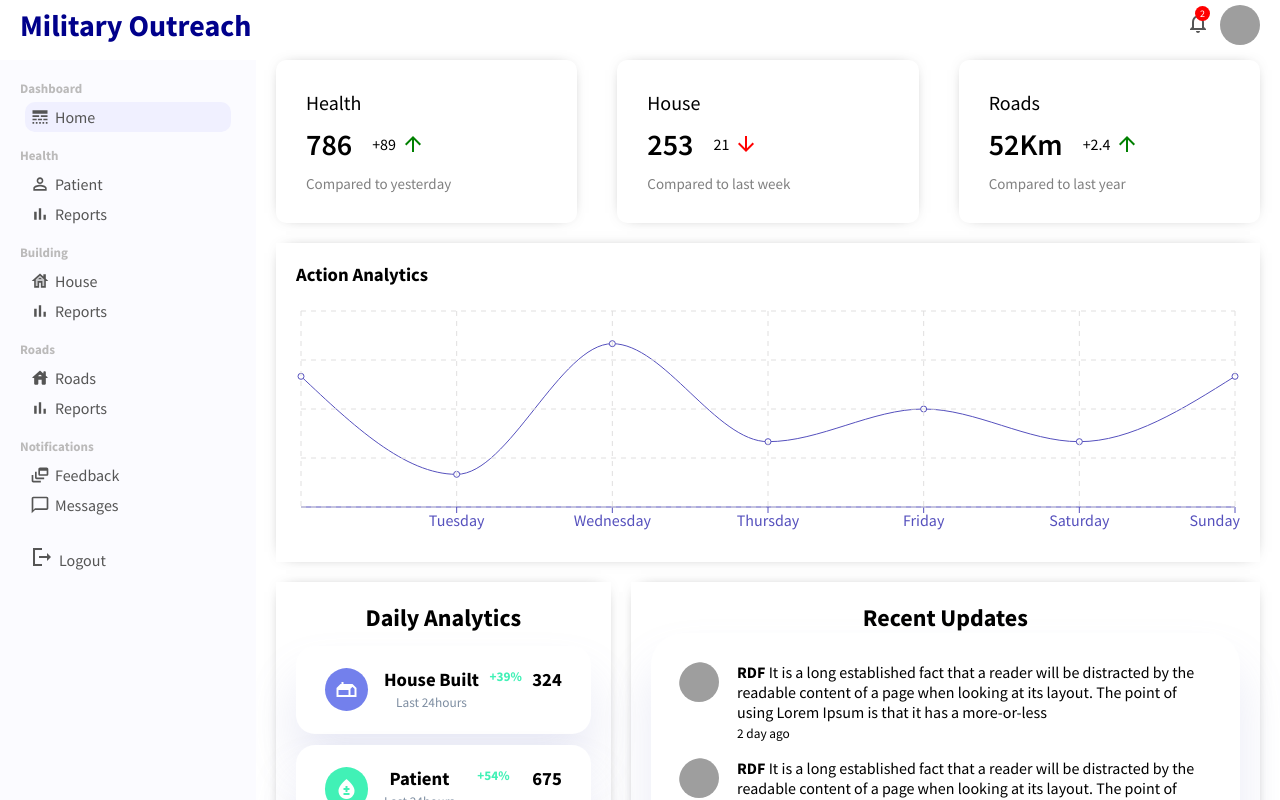
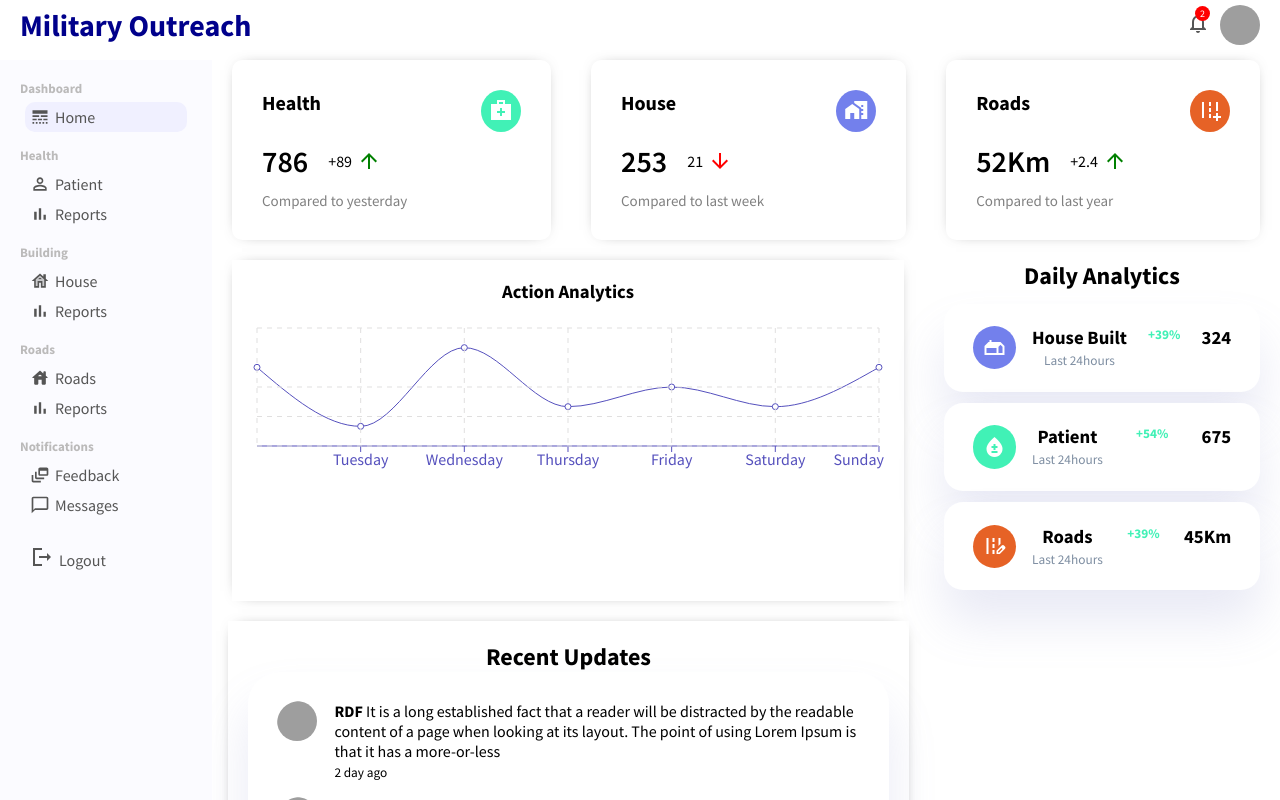
Before and after one commit to kdany25/react_js_military_program, a React (Create React App) app: page / in a window 1280 px wide. Shown: the top 800 px of the page. Built offline with nearby package versions, Linux system fonts and the light colour scheme; grey boxes are pictures that could not be loaded.

Commit message:
rf:(dash)

```diff
--- a/src/Pages/Home/Home.jsx
+++ b/src/Pages/Home/Home.jsx
@@ -9,11 +9,13 @@ export default function Home() {
   return (
     <div className="home">
       <FeaturedInfo />
+      <div className="homec">
       <Chart data={userData} title="Action Analytics" grid dataKey="Active User"/>
-      <div className="homeWidgets">
-        <Daily/>
+      <Daily/>
+      </div>
+
         <Recent/>
-      </div>
+
     </div>
   );
 }
--- a/src/Pages/Home/home.css
+++ b/src/Pages/Home/home.css
@@ -3,7 +3,7 @@
     flex: 4;
 }
 
-.homeWidgets{
+.homec{
     display: flex;
     margin: 20px;
 }
--- a/src/components/Insights/Insights.jsx
+++ b/src/components/Insights/Insights.jsx
@@ -5,7 +5,12 @@ export default function Insights() {
   return (
     <div className="featured">
       <div className="featuredItem">
+        <div className="fit">
         <span className="featuredTitle">Health</span>
+        <div className="sp">
+        <span class="material-icons-sharp">medical_services</span>
+        </div>
+        </div>
         <div className="featuredMoneyContainer">
           <span className="featuredMoney">786</span>
           <span className="featuredMoneyRate">
@@ -15,7 +20,12 @@ export default function Insights() {
         <span className="featuredSub">Compared to yesterday</span>
       </div>
       <div className="featuredItem">
+      <div className="fit">
         <span className="featuredTitle">House</span>
+        <div className=" house">
+        <span class="material-icons-sharp">home_work</span>
+        </div>
+        </div>
         <div className="featuredMoneyContainer">
           <span className="featuredMoney">253</span>
           <span className="featuredMoneyRate">
@@ -25,7 +35,11 @@ export default function Insights() {
         <span className="featuredSub">Compared to last week</span>
       </div>
       <div className="featuredItem">
+      <div className="fit">
         <span className="featuredTitle">Roads</span>
+        <div className=" road">
+        <span class="material-icons-sharp">add_road</span>
+        </div></div>
         <div className="featuredMoneyContainer">
           <span className="featuredMoney">52Km</span>
           <span className="featuredMoneyRate">
--- a/src/components/Insights/insights.css
+++ b/src/components/Insights/insights.css
@@ -16,6 +16,7 @@
 
   .featuredTitle{
       font-size: 20px;
+      font-weight: 700;
   }
 
   .featuredMoneyContainer{
@@ -41,6 +42,35 @@
       color: green;
   }
 
+  .fit{
+      display: flex;
+  }
+  .sp{
+    background: var(--color-success);
+    color: var(--color-white);
+    font-size: 0.5rem;
+    padding: 0.5rem;
+    margin-left: 10rem;
+    border-radius: 50%;
+  }
+
+   .house {
+    background: var(--color-primary);
+    color: var(--color-white);
+    font-size: 0.5rem;
+    padding: 0.5rem;
+    margin-left: 10rem;
+    border-radius: 50%;
+  }
+
+   .road {
+    background: var(--color-orange);
+    color: var(--color-white);
+    font-size: 0.5rem;
+    padding: 0.5rem;
+    margin-left: 10rem;
+    border-radius: 50%;
+  }
   .featuredIcon.negative{
       color: red;
   }
--- a/src/components/Recent/recent.css
+++ b/src/components/Recent/recent.css
@@ -36,6 +36,8 @@
     -webkit-box-shadow: 0px 0px 15px -10px rgba(0, 0, 0, 0.75);
     box-shadow: 0px 0px 15px -10px rgba(0, 0, 0, 0.75);
     padding: 20px;
+    width: 60%;
+    margin-left: 1rem ;
 }
 .profile-photo {
     width: 2.8rem;
--- a/src/components/chart/chart.css
+++ b/src/components/chart/chart.css
@@ -1,10 +1,13 @@
 .chart {
-    margin: 20px;
+    flex: 2;
+    margin-right: 2rem;
     padding: 20px;
     -webkit-box-shadow: 0px 0px 15px -10px rgba(0, 0, 0, 0.75);
     box-shadow: 0px 0px 15px -10px rgba(0, 0, 0, 0.75);
+    width: 60%;
   }
 
   .chartTitle {
     margin-bottom: 20px;
+    text-align: center;
   }
--- a/src/components/daily/daily.css
+++ b/src/components/daily/daily.css
@@ -33,10 +33,11 @@
 
 .lefts {
   flex: 1;
-  -webkit-box-shadow: 0px 0px 15px -10px rgba(0, 0, 0, 0.75);
-  box-shadow: 0px 0px 15px -10px rgba(0, 0, 0, 0.75);
-  padding: 20px;
-  margin-right: 20px;
+  /* -webkit-box-shadow: 0px 0px 15px -10px rgba(0, 0, 0, 0.75); */
+  /* box-shadow: 0px 0px 15px -10px rgba(0, 0, 0, 0.75); */
+  /* padding: 20px; */
+  margin-left: 0.5rem;
+
 }
 
 .lefts .daily {
@@ -84,22 +85,3 @@
   .lefts .daily .item.rod .icon {
       background: var(--color-orange);
   }
-
-  .lefts .daily .add-record {
-      background-color: transparent;
-      border: 2px dashed var(--color-info-dark);
-      color: var(--color-info-dark);
-      display: flex;
-      align-items: center;
-      justify-content: center;
-
-  }
-  .lefts .daily .add-record div{
-      display: flex;
-      align-items: center;
-      gap: 0.6rem;
-  }
-
-  .lefts .daily .add-record div h3{
-      font-weight: 600;
-  }
--- a/src/components/sidebar/Sidebar.jsx
+++ b/src/components/sidebar/Sidebar.jsx
@@ -5,10 +5,7 @@ import {
   BarChart,
   DynamicFeed,
   ChatBubbleOutline,
-  HouseSharp,
   HouseTwoTone,
-  Brightness2Rounded,
-  Brightness1Outlined,
   HouseRounded,
 } from "@material-ui/icons";
 import { Link } from "react-router-dom";
```
